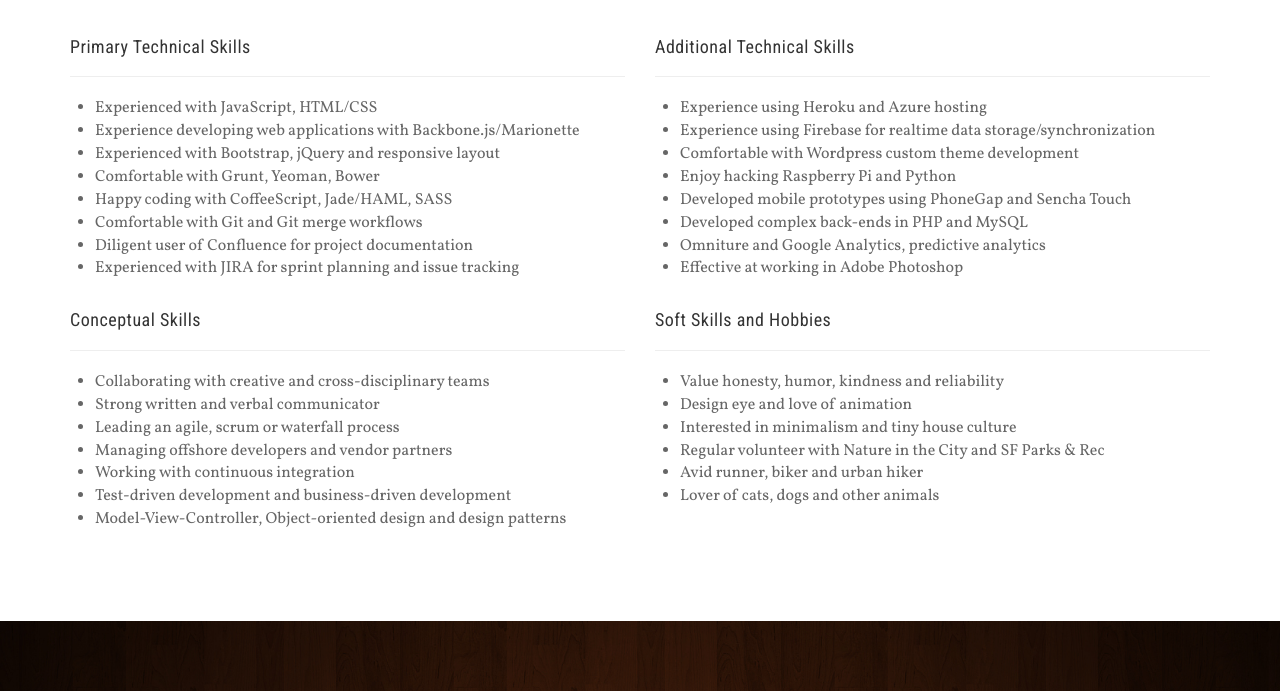
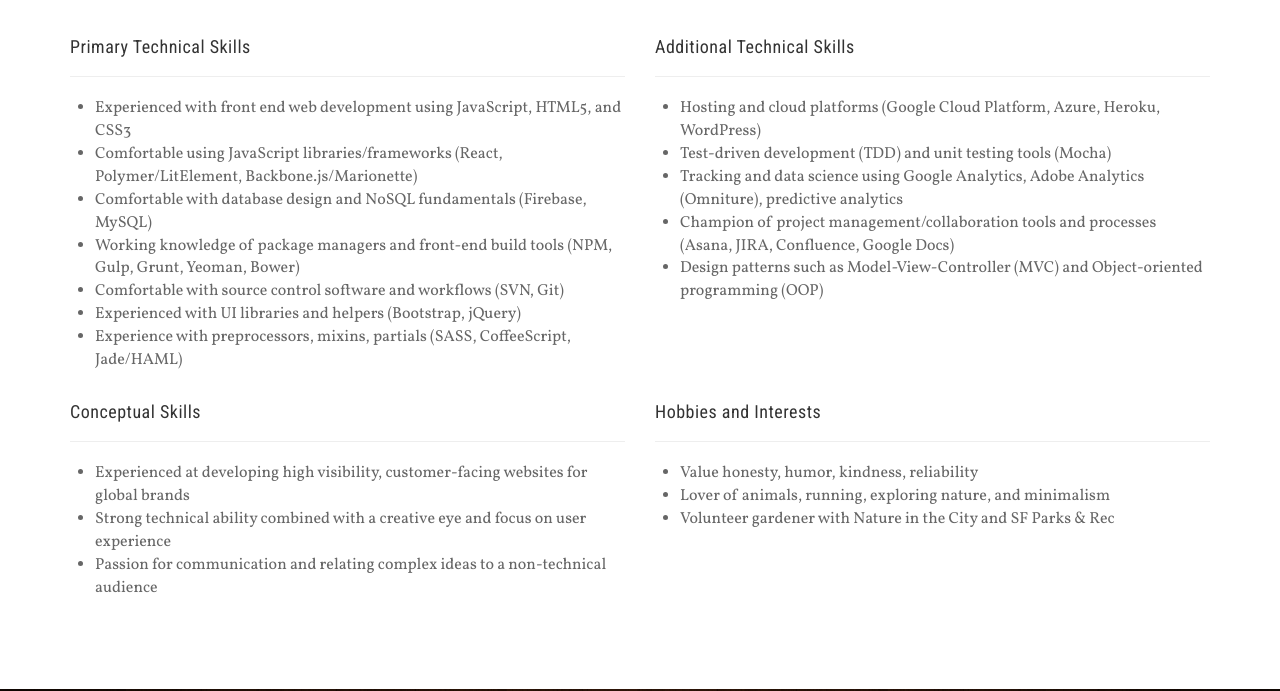
Before and after one commit to justinpetersen/justinpetersen, a plain HTML site: page index.html in a window 1280 px wide. Shown: the part 4625-5316 px from the top of the page. Drawn offline with Linux system fonts and the light colour scheme.

Commit message:
Updated skills list

```diff
--- a/index.html
+++ b/index.html
@@ -430,28 +430,24 @@
           <h4>Primary Technical Skills</h4>
           <hr>
           <ul>
-            <li>Experienced with JavaScript, HTML/CSS</li>
-            <li>Experience developing web applications with Backbone.js/Marionette</li>
-            <li>Experienced with Bootstrap, jQuery and responsive layout</li>
-            <li>Comfortable with Grunt, Yeoman, Bower</li>
-            <li>Happy coding with CoffeeScript, Jade/HAML, SASS</li>
-            <li>Comfortable with Git and Git merge workflows</li>
-            <li>Diligent user of Confluence for project documentation</li>
-            <li>Experienced with JIRA for sprint planning and issue tracking</li>
+            <li>Experienced with front end web development using JavaScript, HTML5, and CSS3</li>
+            <li>Comfortable using JavaScript libraries/frameworks (React, Polymer/LitElement, Backbone.js/Marionette)</li>
+            <li>Comfortable with database design and NoSQL fundamentals (Firebase, MySQL)</li>
+            <li>Working knowledge of package managers and front-end build tools (NPM, Gulp, Grunt, Yeoman, Bower)</li>
+            <li>Comfortable with source control software and workflows (SVN, Git)</li>
+            <li>Experienced with UI libraries and helpers (Bootstrap, jQuery)</li>
+            <li>Experience with preprocessors, mixins, partials (SASS, CoffeeScript, Jade/HAML)</li>
           </ul>
         </div>
         <div class="col-xs-12 col-sm-6">
           <h4>Additional Technical Skills</h4>
           <hr>
           <ul>
-            <li>Experience using Heroku and Azure hosting</li>
-            <li>Experience using Firebase for realtime data storage/synchronization</li>
-            <li>Comfortable with Wordpress custom theme development</li>
-            <li>Enjoy hacking Raspberry Pi and Python</li>
-            <li>Developed mobile prototypes using PhoneGap and Sencha Touch</li>
-            <li>Developed complex back-ends in PHP and MySQL</li>
-            <li>Omniture and Google Analytics, predictive analytics</li>
-            <li>Effective at working in Adobe Photoshop</li>
+            <li>Hosting and cloud platforms (Google Cloud Platform, Azure, Heroku, WordPress)</li>
+            <li>Test-driven development (TDD) and unit testing tools (Mocha)</li>
+            <li>Tracking and data science using Google Analytics, Adobe Analytics (Omniture), predictive analytics</li>
+            <li>Champion of project management/collaboration tools and processes (Asana, JIRA, Confluence, Google Docs)</li>
+            <li>Design patterns such as Model-View-Controller (MVC) and Object-oriented programming (OOP)</li>
           </ul>
         </div>
       </div>
@@ -462,25 +458,18 @@
           <h4>Conceptual Skills</h4>
           <hr>
           <ul>
-            <li>Collaborating with creative and cross-disciplinary teams</li>
-            <li>Strong written and verbal communicator</li>
-            <li>Leading an agile, scrum or waterfall process</li>
-            <li>Managing offshore developers and vendor partners</li>
-            <li>Working with continuous integration</li>
-            <li>Test-driven development and business-driven development</li>
-            <li>Model-View-Controller, Object-oriented design and design patterns</li>
+            <li>Experienced at developing high visibility, customer-facing websites for global brands</li>
+            <li>Strong technical ability combined with a creative eye and focus on user experience</li>
+            <li>Passion for communication and relating complex ideas to a non-technical audience</li>
           </ul>
         </div>
         <div class="col-xs-12 col-sm-6">
-          <h4>Soft Skills and Hobbies</h4>
+          <h4>Hobbies and Interests</h4>
           <hr>
           <ul>
-            <li>Value honesty, humor, kindness and reliability</li>
-            <li>Design eye and love of animation</li>
-            <li>Interested in minimalism and tiny house culture</li>
-            <li>Regular volunteer with Nature in the City and SF Parks &amp; Rec</li>
-            <li>Avid runner, biker and urban hiker</li>
-            <li>Lover of cats, dogs and other animals</li>
+            <li>Value honesty, humor, kindness, reliability</li>
+            <li>Lover of animals, running, exploring nature, and minimalism</li>
+            <li>Volunteer gardener with Nature in the City and SF Parks &amp; Rec</li>
           </ul>
         </div>
       </div>
```
